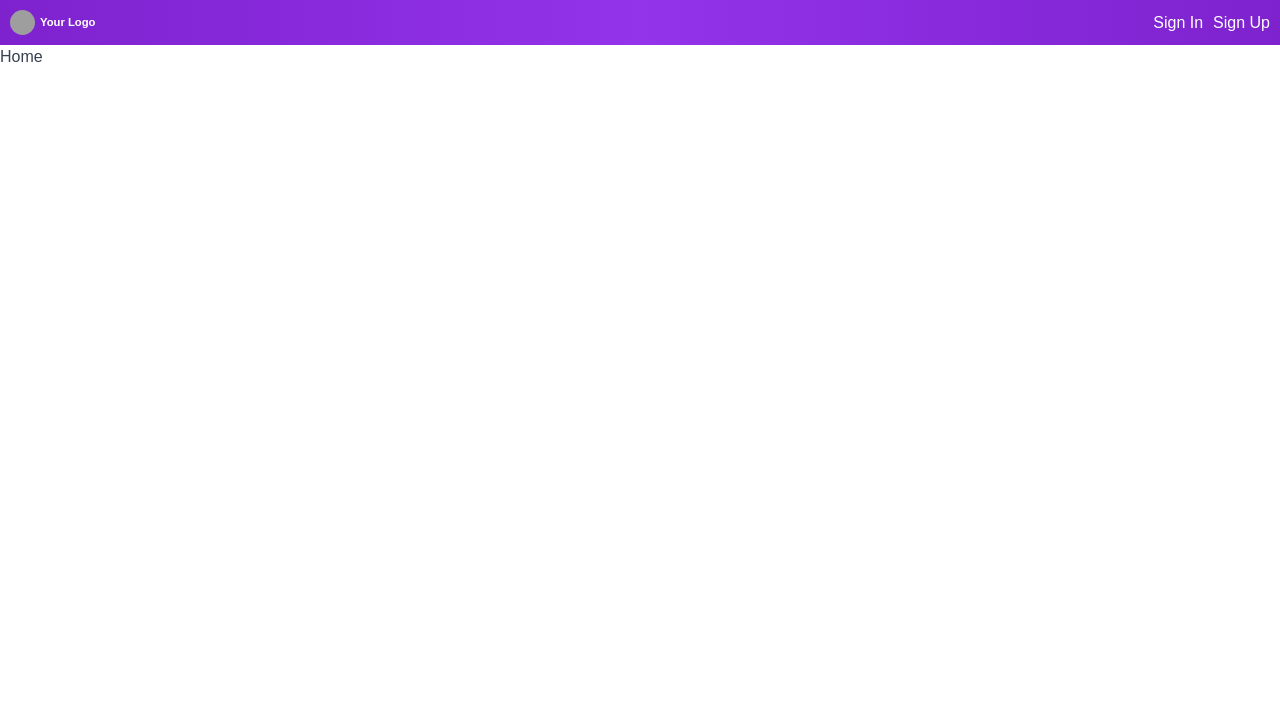
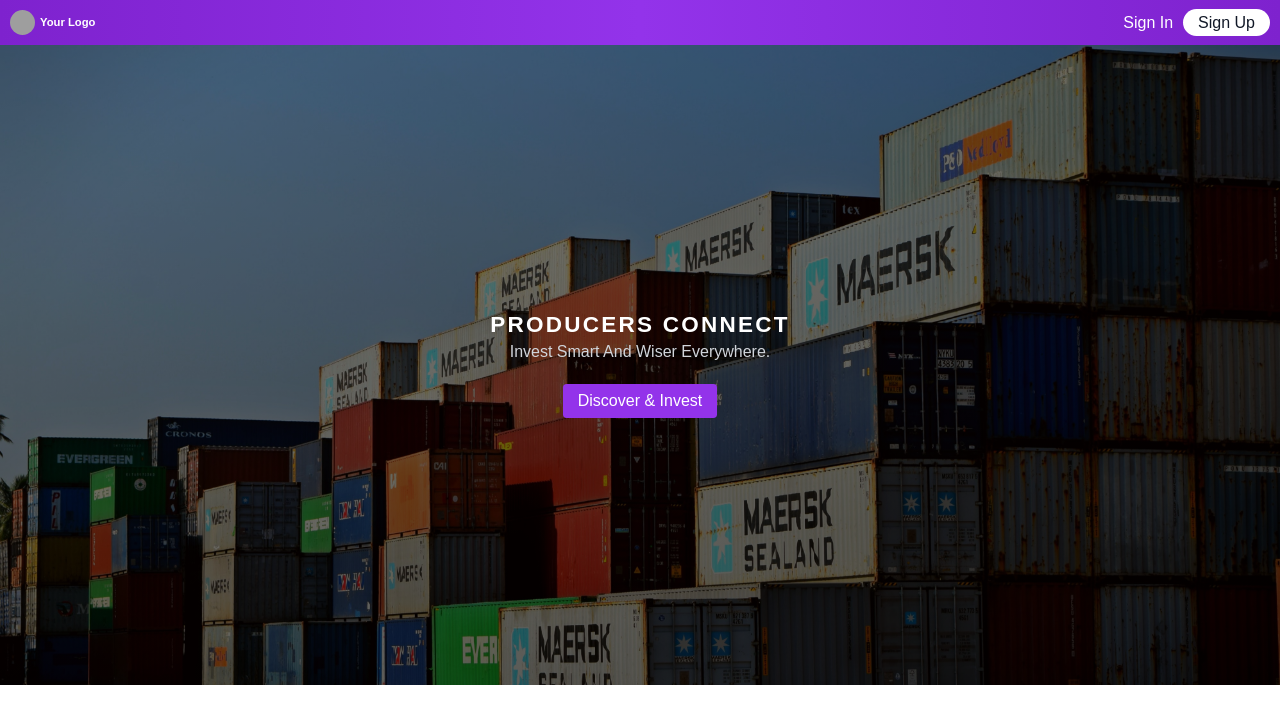
Before and after one commit to ericndungutse/trade-center-fn, a React (Vite) app: page / in a window 1280 px wide. Shown: the top 724 px of the page. Built offline with nearby package versions, Linux system fonts and the light colour scheme; grey boxes are pictures that could not be loaded.

Commit message:
create showcase

```diff
--- a/src/components/Header.jsx
+++ b/src/components/Header.jsx
@@ -26,7 +26,7 @@
           </NavLink>
           <NavLink
             to='/signup'
-            className='hover:text-gray-300 transition duration-300'
+            className='bg-white text-gray-900 px-6 py-2 rounded-full hover:bg-purple-600 transition hover:text-white'
           >
             Sign Up
           </NavLink>
--- /dev/null
+++ b/src/components/ShowCase.jsx
@@ -0,0 +1,28 @@
+// src/components/Showcase.js
+import React from 'react';
+
+const Showcase = () => {
+  return (
+    <section className='bg-cover bg-center showcase h-[80vh] flex justify-center items-center'>
+      <div className='container mx-auto text-center'>
+        <h2 className='font-bold mb-1 text-white tracking-widest text-4xl uppercase'>
+          Producers Connect
+        </h2>
+
+        {/* Description */}
+        <p className='text-whote text-center max-w-2xl mx-auto mb-8 text-gray-300'>
+          Invest Smart And Wiser Everywhere.
+        </p>
+
+        {/* Buttons */}
+        <div className='space-x-4'>
+          <button className='bg-purple-600 text-white px-6 py-2 rounded-md hover:bg-purple-700 focus:outline-none focus:ring focus:border-purple-700 transition duration-300'>
+            Discover & Invest
+          </button>
+        </div>
+      </div>
+    </section>
+  );
+};
+
+export default Showcase;
--- a/src/index.css
+++ b/src/index.css
@@ -25,3 +25,19 @@
   line-height: 1.5;
   font-size: 1.6rem;
 }
+.active {
+  background-color: #fff;
+  color: #374151;
+}
+
+.showcase {
+  background-image: linear-gradient(
+      to right bottom,
+      rgb(0, 0, 0, 0.5),
+      rgb(0, 0, 0, 0.7)
+    ),
+    url('/images/showcase.jpg');
+  background-size: cover;
+  background-repeat: no-repeat;
+  background-position: center;
+}
--- a/src/pages/Home.jsx
+++ b/src/pages/Home.jsx
@@ -1,5 +1,10 @@
 import React from 'react';
+import Showcase from '../components/ShowCase';
 
 export default function Home() {
-  return <div>Home</div>;
+  return (
+    <div>
+      <Showcase />
+    </div>
+  );
 }
```
Also changed, not shown: public/images/showcase.jpg (added).
